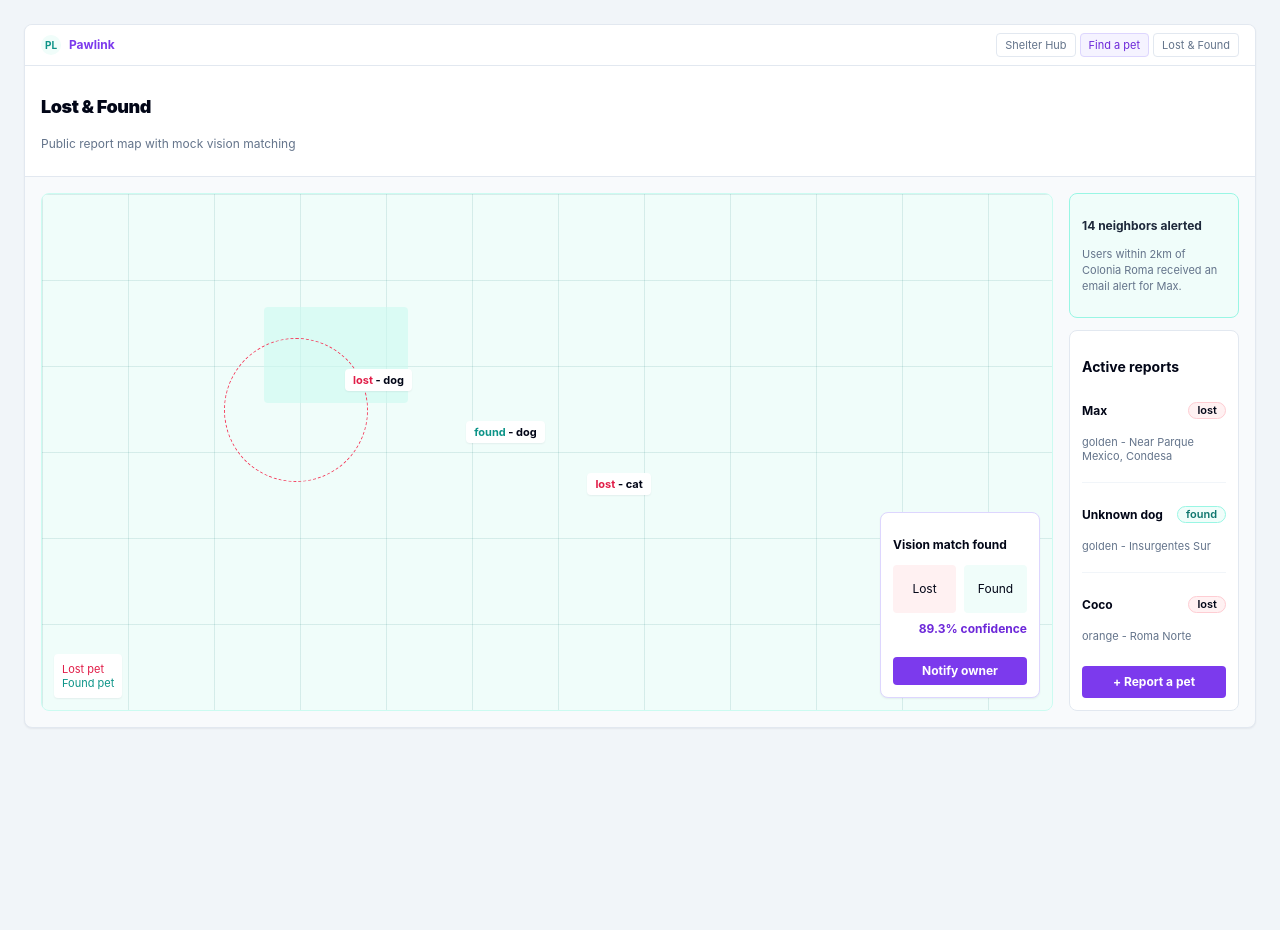
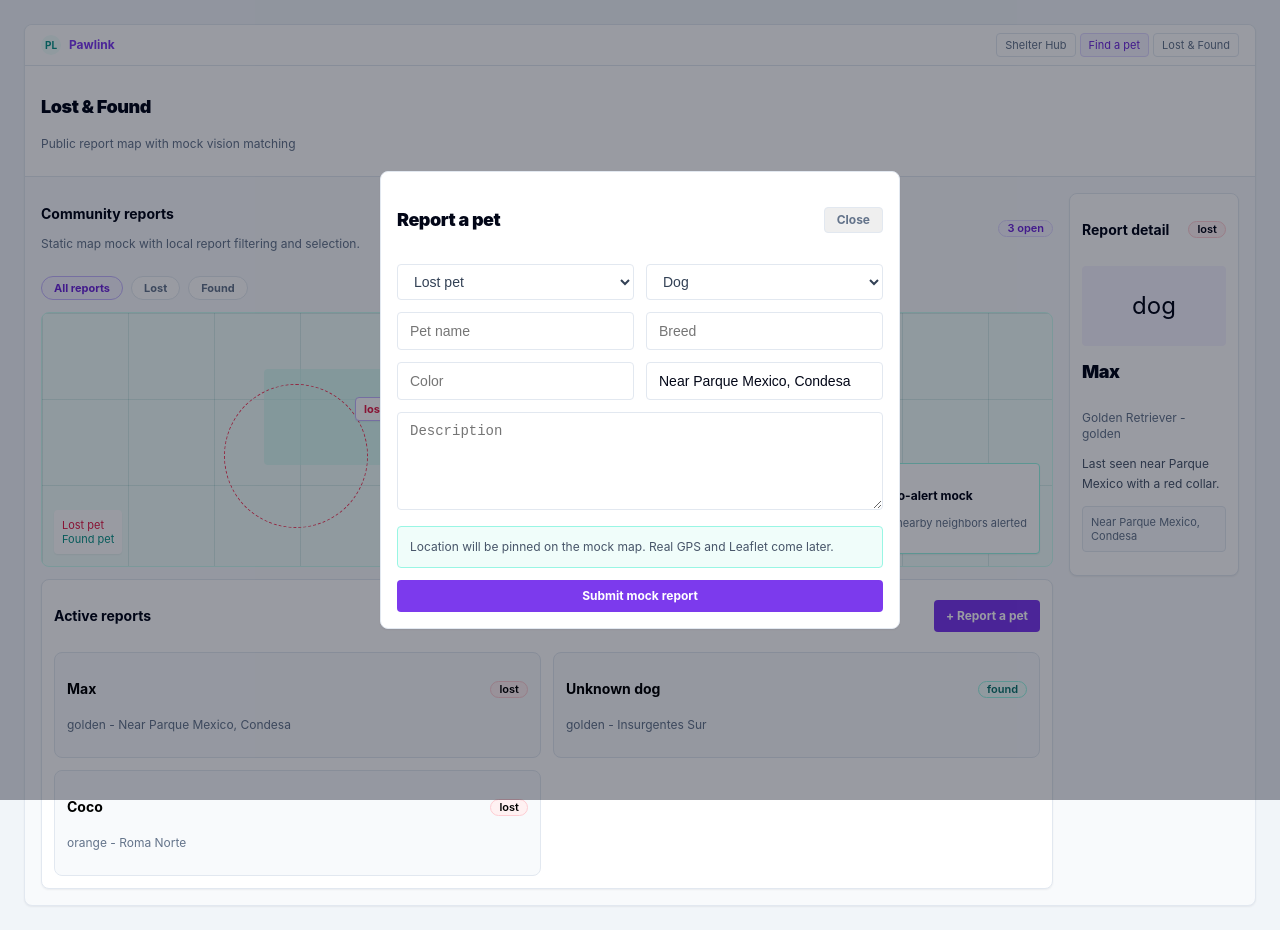
Before and after one commit to gamp92/pawlink, a Next.js app: page /lost-found in a window 1280 px wide. Both pictures are taken after a click on the button "+ Report a pet". Before the commit the page ends 800 px from the top, so only its background shows below. Built offline with nearby package versions, Linux system fonts and the light colour scheme.

Commit message:
implement lost found mock flow

```diff
--- a/app/layout.tsx
+++ b/app/layout.tsx
@@ -54,6 +54,7 @@ button { border: 0; cursor: default; font: inherit; }
 .space-y-2 > :not([hidden]) ~ :not([hidden]) { margin-top: 0.5rem; }
 .space-y-3 > :not([hidden]) ~ :not([hidden]) { margin-top: 0.75rem; }
 .max-w-7xl { max-width: 80rem; }
+.max-w-\[520px\] { max-width: 520px; }
 .max-w-\[82\%\] { max-width: 82%; }
 .min-w-0 { min-width: 0; }
 .w-5 { width: 1.25rem; }
@@ -73,6 +74,7 @@ button { border: 0; cursor: default; font: inherit; }
 .min-h-\[255px\] { min-height: 255px; }
 .relative { position: relative; }
 .absolute { position: absolute; }
+.fixed { position: fixed; }
 .inset-0 { inset: 0; }
 .left-\[18\%\] { left: 18%; }
 .left-\[22\%\] { left: 22%; }
@@ -116,6 +118,7 @@ button { border: 0; cursor: default; font: inherit; }
 .bg-amber-50 { background-color: #fffbeb; }
 .bg-emerald-50 { background-color: #ecfdf5; }
 .bg-slate-800 { background-color: #1e293b; }
+.bg-slate-950\/40 { background-color: rgba(2, 6, 23, 0.4); }
 .bg-gradient-to-br { background-image: linear-gradient(to bottom right, var(--tw-gradient-from, #f5f3ff), var(--tw-gradient-to, #f0fdfa)); }
 .from-violet-50 { --tw-gradient-from: #f5f3ff; }
 .to-teal-50 { --tw-gradient-to: #f0fdfa; }
--- a/components/public/LostFoundBoard.tsx
+++ b/components/public/LostFoundBoard.tsx
@@ -1,82 +1,312 @@
+'use client'
+
+import { useMemo, useState } from 'react'
 import { reportTypeTone, StatusBadge } from '@/components/shared/StatusBadge'
-import { lostFoundReports } from '@/lib/mock-data'
+import {
+  lostFoundReports,
+  type LostFoundReport,
+  type ReportType,
+  type Species,
+} from '@/lib/mock-data'
+
+type ReportFilter = 'all' | ReportType
+type ReportForm = {
+  report_type: ReportType
+  pet_name: string
+  species: Species
+  breed: string
+  color: string
+  description: string
+  location_notes: string
+}
+
+const initialForm: ReportForm = {
+  report_type: 'lost',
+  pet_name: '',
+  species: 'dog',
+  breed: '',
+  color: '',
+  description: '',
+  location_notes: 'Near Parque Mexico, Condesa',
+}
+
+const markerPositions = [
+  { left: '31%', top: '33%' },
+  { left: '46%', top: '39%' },
+  { left: '39%', top: '50%' },
+  { left: '55%', top: '48%' },
+  { left: '27%', top: '58%' },
+]
 
 export function LostFoundBoard() {
-  const matchedReport = lostFoundReports.find((report) => report.match_confidence)
+  const [reports, setReports] = useState<LostFoundReport[]>(lostFoundReports)
+  const [filter, setFilter] = useState<ReportFilter>('all')
+  const [selectedId, setSelectedId] = useState(lostFoundReports[0]?.id ?? '')
+  const [isFormOpen, setIsFormOpen] = useState(false)
+  const [form, setForm] = useState<ReportForm>(initialForm)
+  const [notifiedReportId, setNotifiedReportId] = useState<string | null>(null)
+
+  const visibleReports = useMemo(
+    () => reports.filter((report) => report.status === 'open' && (filter === 'all' || report.report_type === filter)),
+    [filter, reports],
+  )
+  const selectedReport = reports.find((report) => report.id === selectedId) ?? visibleReports[0]
+  const matchedReport = selectedReport?.matched_report_id
+    ? reports.find((report) => report.id === selectedReport.matched_report_id)
+    : null
+  const shouldShowVisionPanel = selectedReport?.report_type === 'found' && matchedReport && selectedReport.match_confidence
+
+  function selectReport(report: LostFoundReport) {
+    setSelectedId(report.id)
+    setNotifiedReportId(null)
+  }
+
+  function updateForm<Key extends keyof ReportForm>(key: Key, value: ReportForm[Key]) {
+    setForm((current) => ({ ...current, [key]: value }))
+  }
+
+  function submitReport() {
+    const newReport: LostFoundReport = {
+      id: `report-local-${reports.length + 1}`,
+      report_type: form.report_type,
+      pet_name: form.pet_name.trim() || (form.report_type === 'found' ? 'Unknown pet' : 'Unnamed pet'),
+      species: form.species,
+      breed: form.breed.trim() || 'Mixed',
+      color: form.color.trim() || 'unknown',
+      description: form.description.trim() || 'Reported from the public Lost & Found form.',
+      photo_urls: [''],
+      location: { lat: 19.4133, lng: -99.1718 },
+      location_notes: form.location_notes.trim() || 'Pinned on mock map',
+      city: 'CDMX',
+      status: 'open',
+      matched_report_id: null,
+      match_confidence: null,
+      created_at: '2025-06-14T00:00:00Z',
+    }
+
+    setReports((current) => [newReport, ...current])
+    setSelectedId(newReport.id)
+    setFilter(newReport.report_type)
+    setForm(initialForm)
+    setIsFormOpen(false)
+    setNotifiedReportId(null)
+  }
 
   return (
     <div className="grid gap-4 md:grid-cols-[1fr_170px]">
-      <div className="relative min-h-[255px] overflow-hidden rounded-lg border border-teal-100 bg-teal-50">
+      <section>
+        <div className="flex items-center justify-between gap-3">
+          <div>
+            <h2 className="text-sm font-bold">Community reports</h2>
+            <p className="mt-1 text-xs text-slate-500">Static map mock with local report filtering and selection.</p>
+          </div>
+          <StatusBadge label={`${visibleReports.length} open`} tone="purple" />
+        </div>
+
+        <div className="mt-3 flex flex-wrap gap-2">
+          {[
+            ['all', 'All reports'],
+            ['lost', 'Lost'],
+            ['found', 'Found'],
+          ].map(([value, label]) => (
+            <button
+              key={value}
+              onClick={() => setFilter(value as ReportFilter)}
+              className={`rounded-full border px-3 py-1 text-[11px] font-bold ${
+                filter === value
+                  ? 'border-violet-300 bg-violet-50 text-violet-700'
+                  : 'border-slate-200 bg-white text-slate-500'
+              }`}
+            >
+              {label}
+            </button>
+          ))}
+        </div>
+
+        <div className="mt-3 relative min-h-[255px] overflow-hidden rounded-lg border border-teal-100 bg-teal-50">
           <div className="absolute inset-0 bg-[linear-gradient(90deg,rgba(15,118,110,.12)_1px,transparent_1px),linear-gradient(rgba(15,118,110,.12)_1px,transparent_1px)] bg-[size:86px_86px]" />
           <div className="absolute left-[22%] top-[22%] h-24 w-36 rounded bg-teal-100/60" />
           <div className="absolute left-[18%] top-[28%] h-36 w-36 rounded-full border border-dashed border-rose-500" />
 
-        {lostFoundReports.map((report, index) => (
-          <div
+          {visibleReports.map((report, index) => {
+            const position = markerPositions[index % markerPositions.length]
+            return (
+              <button
                 key={report.id}
-            className="absolute rounded bg-white px-2 py-1 text-[11px] font-bold shadow-sm"
-            style={{
-              left: `${30 + index * 12}%`,
-              top: `${34 + index * 10}%`,
-            }}
+                onClick={() => selectReport(report)}
+                className={`absolute rounded bg-white px-2 py-1 text-[11px] font-bold shadow-sm ${
+                  selectedReport?.id === report.id ? 'border border-violet-300 text-violet-700' : ''
+                }`}
+                style={position}
               >
                 <span className={report.report_type === 'lost' ? 'text-rose-600' : 'text-teal-600'}>
                   {report.report_type}
                 </span>{' '}
                 - {report.species}
-          </div>
-        ))}
+              </button>
+            )
+          })}
 
           <div className="absolute bottom-3 left-3 rounded bg-white p-2 text-[11px] shadow-sm">
             <div className="text-rose-600">Lost pet</div>
             <div className="text-teal-600">Found pet</div>
           </div>
 
-        {matchedReport ? (
-          <div className="absolute bottom-3 right-3 w-40 rounded-lg border border-violet-200 bg-white p-3 shadow-sm">
-            <p className="text-xs font-bold">Vision match found</p>
+          <div className="absolute bottom-3 right-3 rounded border border-teal-200 bg-white p-3 shadow-sm">
+            <p className="text-xs font-bold">Geo-alert mock</p>
+            <p className="mt-1 text-[11px] text-slate-500">14 nearby neighbors alerted</p>
+          </div>
+        </div>
+
+        <div className="mt-3 rounded-lg border border-slate-200 bg-white p-3 shadow-sm">
+          <div className="flex items-center justify-between">
+            <h3 className="text-sm font-bold">Active reports</h3>
+            <button onClick={() => setIsFormOpen(true)} className="rounded bg-violet-600 px-3 py-2 text-xs font-bold text-white">
+              + Report a pet
+            </button>
+          </div>
+
+          <div className="mt-3 grid gap-3 sm:grid-cols-2">
+            {visibleReports.map((report) => (
+              <button
+                key={report.id}
+                onClick={() => selectReport(report)}
+                className="rounded-lg border border-slate-200 bg-slate-50 p-3 text-left"
+              >
+                <div className="flex items-center justify-between gap-3">
+                  <p className="text-sm font-bold">{report.pet_name}</p>
+                  <StatusBadge label={report.report_type} tone={reportTypeTone(report.report_type)} />
+                </div>
+                <p className="mt-1 text-xs text-slate-500">
+                  {report.color} - {report.location_notes}
+                </p>
+              </button>
+            ))}
+          </div>
+        </div>
+      </section>
+
+      <aside>
+        {selectedReport ? (
+          <section className="rounded-lg border border-slate-200 bg-white p-3 shadow-sm">
+            <div className="flex items-center justify-between gap-2">
+              <h3 className="text-sm font-bold">Report detail</h3>
+              <StatusBadge label={selectedReport.report_type} tone={reportTypeTone(selectedReport.report_type)} />
+            </div>
+
+            <div className="mt-3 grid h-20 place-items-center rounded bg-violet-50 text-2xl">
+              {selectedReport.species}
+            </div>
+
+            <h4 className="mt-3 text-lg font-black tracking-tight">{selectedReport.pet_name}</h4>
+            <p className="mt-1 text-xs text-slate-500">
+              {selectedReport.breed} - {selectedReport.color}
+            </p>
+            <p className="mt-3 text-xs leading-5 text-slate-600">{selectedReport.description}</p>
+            <p className="mt-3 rounded border border-slate-200 bg-slate-50 p-2 text-[11px] text-slate-500">
+              {selectedReport.location_notes}
+            </p>
+          </section>
+        ) : null}
+
+        {shouldShowVisionPanel && matchedReport ? (
+          <section className="mt-3 rounded-lg border border-violet-200 bg-white p-3 shadow-sm">
+            <h3 className="text-sm font-bold">Vision match found</h3>
             <div className="mt-2 grid grid-cols-2 gap-2">
+              <div className="grid h-12 place-items-center rounded bg-teal-50 text-xs">Found</div>
               <div className="grid h-12 place-items-center rounded bg-rose-50 text-xs">Lost</div>
-              <div className="grid h-12 place-items-center rounded bg-teal-50 text-xs">Found</div>
             </div>
-            <p className="mt-2 text-right text-xs font-bold text-violet-700">
-              {matchedReport.match_confidence}% confidence
+            <p className="mt-2 text-xs leading-5 text-slate-600">
+              Possible match with {matchedReport.pet_name} at {selectedReport.match_confidence}% confidence.
             </p>
-            <button className="mt-2 w-full rounded bg-violet-600 py-1.5 text-xs font-bold text-white">
+            {notifiedReportId === selectedReport.id ? (
+              <div className="mt-3 rounded border border-emerald-200 bg-emerald-50 p-2 text-xs font-bold text-emerald-700">
+                Owner notified in mock workflow.
+              </div>
+            ) : (
+              <button
+                onClick={() => setNotifiedReportId(selectedReport.id)}
+                className="mt-3 w-full rounded bg-violet-600 py-2 text-xs font-bold text-white"
+              >
                 Notify owner
               </button>
+            )}
+          </section>
+        ) : null}
+      </aside>
+
+      {isFormOpen ? (
+        <div className="fixed inset-0 grid place-items-center bg-slate-950/40 p-6">
+          <div className="w-full max-w-[520px] rounded-lg border border-slate-200 bg-white p-4 shadow-sm">
+            <div className="flex items-center justify-between gap-3">
+              <h3 className="text-lg font-black tracking-tight">Report a pet</h3>
+              <button onClick={() => setIsFormOpen(false)} className="rounded border border-slate-200 px-3 py-1 text-xs font-bold text-slate-500">
+                Close
+              </button>
+            </div>
+
+            <div className="mt-3 grid gap-3 sm:grid-cols-2">
+              <select
+                value={form.report_type}
+                onChange={(event) => updateForm('report_type', event.target.value as ReportType)}
+                className="rounded border border-slate-200 bg-white px-3 py-2 text-sm text-slate-700"
+              >
+                <option value="lost">Lost pet</option>
+                <option value="found">Found pet</option>
+              </select>
+              <select
+                value={form.species}
+                onChange={(event) => updateForm('species', event.target.value as Species)}
+                className="rounded border border-slate-200 bg-white px-3 py-2 text-sm text-slate-700"
+              >
+                <option value="dog">Dog</option>
+                <option value="cat">Cat</option>
+                <option value="other">Other</option>
+              </select>
+              <input
+                value={form.pet_name}
+                onChange={(event) => updateForm('pet_name', event.target.value)}
+                placeholder="Pet name"
+                className="rounded border border-slate-200 px-3 py-2 text-sm text-slate-950"
+              />
+              <input
+                value={form.breed}
+                onChange={(event) => updateForm('breed', event.target.value)}
+                placeholder="Breed"
+                className="rounded border border-slate-200 px-3 py-2 text-sm text-slate-950"
+              />
+              <input
+                value={form.color}
+                onChange={(event) => updateForm('color', event.target.value)}
+                placeholder="Color"
+                className="rounded border border-slate-200 px-3 py-2 text-sm text-slate-950"
+              />
+              <input
+                value={form.location_notes}
+                onChange={(event) => updateForm('location_notes', event.target.value)}
+                placeholder="Location notes"
+                className="rounded border border-slate-200 px-3 py-2 text-sm text-slate-950"
+              />
+            </div>
+
+            <textarea
+              value={form.description}
+              onChange={(event) => updateForm('description', event.target.value)}
+              placeholder="Description"
+              className="mt-3 w-full rounded border border-slate-200 px-3 py-2 text-sm text-slate-950"
+              rows={4}
+            />
+
+            <div className="mt-3 rounded border border-teal-200 bg-teal-50 p-3 text-xs text-slate-600">
+              Location will be pinned on the mock map. Real GPS and Leaflet come later.
+            </div>
+
+            <button onClick={submitReport} className="mt-3 w-full rounded bg-violet-600 px-3 py-2 text-xs font-bold text-white">
+              Submit mock report
+            </button>
+          </div>
         </div>
       ) : null}
     </div>
-
-      <aside>
-        <div className="rounded-lg border border-teal-200 bg-teal-50 p-3">
-          <p className="text-xs font-bold text-slate-800">14 neighbors alerted</p>
-          <p className="mt-1 text-[11px] leading-4 text-slate-500">
-            Users within 2km of Colonia Roma received an email alert for Max.
-          </p>
-        </div>
-
-        <div className="mt-3 rounded-lg border border-slate-200 bg-white p-3">
-          <h3 className="text-sm font-bold">Active reports</h3>
-          <div className="mt-3 space-y-3">
-            {lostFoundReports.map((report) => (
-              <div key={report.id} className="border-b border-slate-100 pb-2 last:border-0 last:pb-0">
-                <div className="flex items-center justify-between">
-                  <p className="text-xs font-bold">{report.pet_name}</p>
-                  <StatusBadge label={report.report_type} tone={reportTypeTone(report.report_type)} />
-                </div>
-                <p className="mt-1 text-[11px] text-slate-500">
-                  {report.color} - {report.location_notes}
-                </p>
-              </div>
-            ))}
-          </div>
-          <button className="mt-3 w-full rounded bg-violet-600 py-2 text-xs font-bold text-white">
-            + Report a pet
-          </button>
-        </div>
-      </aside>
-    </div>
   )
 }
```
Lines whose indentation alone changed are shown as unchanged.
